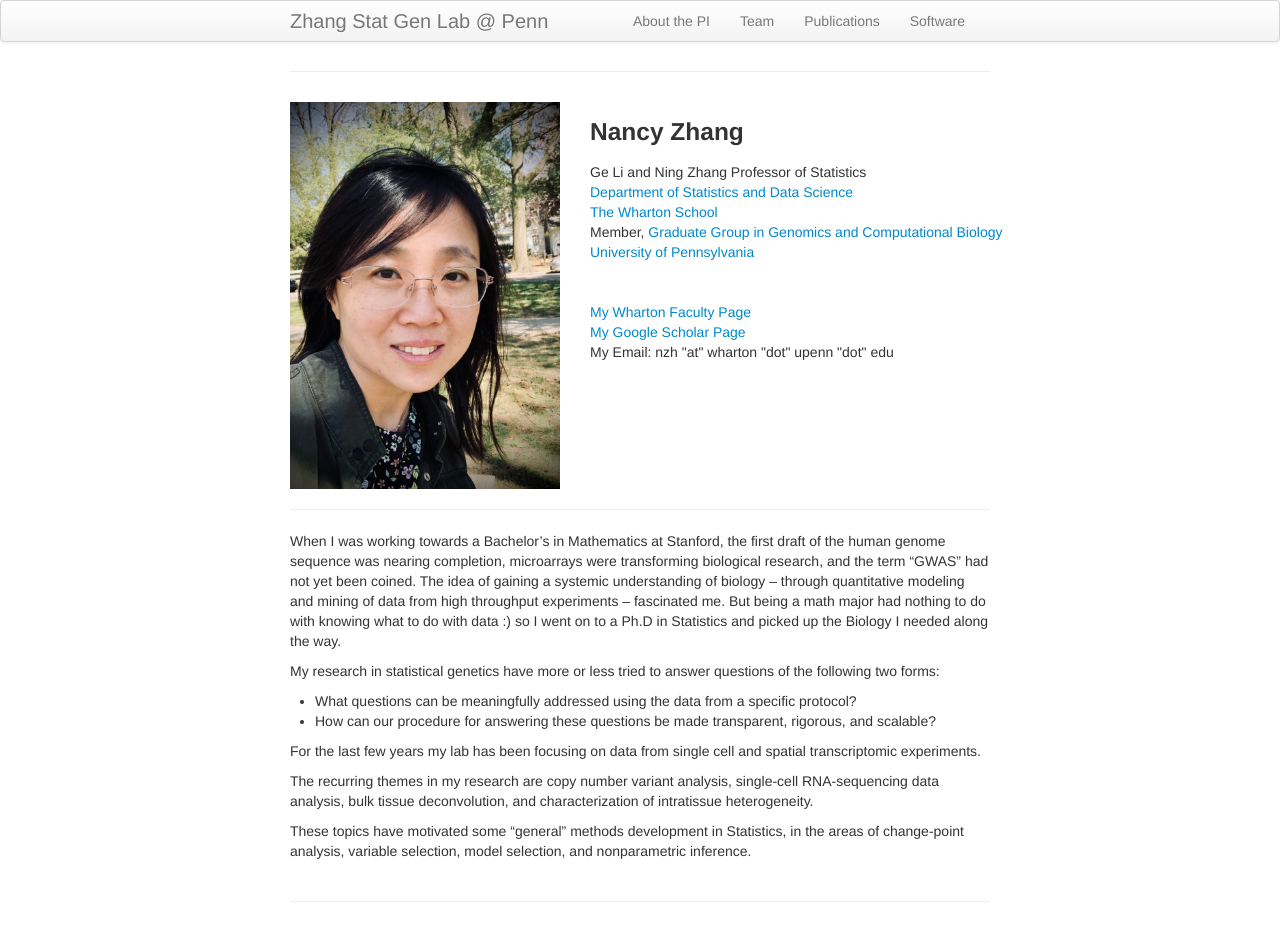
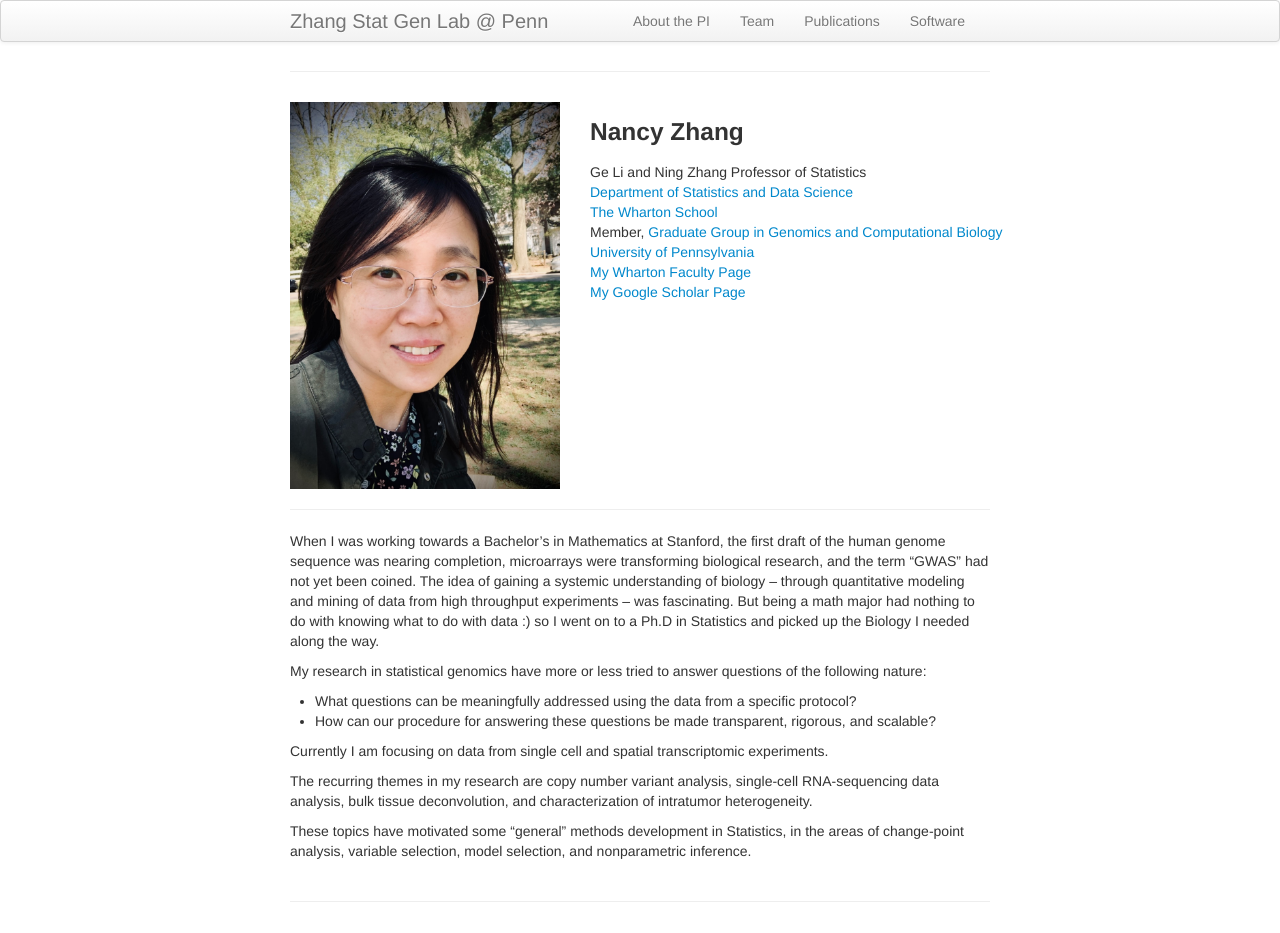
Before and after one commit to nzhanglab/nzhanglab.github.io, a Jekyll site: the page built from pages/pi.md, in a window 1280 px wide. Built offline with Jekyll 4.4.1, drawn with Linux system fonts in a browser that asks for light colours.

Commit message:
editted index

```diff
--- a/pages/pi.md
+++ b/pages/pi.md
@@ -12,7 +12,7 @@ description: About the PI
         <div class="span3">
             <a href="../assets/pics/nrz_small.JPEG">
             <img src="../assets/pics/nrz_small.JPEG"
-                  title="Nancy R. Zhang" alt="Nancy R. Zhang"  width="400"/></a>
+                  title="Nancy R. Zhang" alt="Nancy R. Zhang"  width="500"/></a>
         </div>
 
         <div class="span7">
@@ -22,11 +22,8 @@ description: About the PI
             <a href="https://www.wharton.upenn.edu/">The Wharton School</a><br/>
             Member, <a href="https://www.med.upenn.edu/gcb/">Graduate Group in Genomics and Computational Biology</a><br/>
             <a href="https://www.upenn.edu/">University of Pennsylvania</a><br/>
-
-	    <br/><br/>
 	    <a href="https://statistics.wharton.upenn.edu/profile/nzh/">My Wharton Faculty Page</a><br/>
             <a href="https://scholar.google.com/citations?user=6EErockAAAAJ&hl=en">My Google Scholar Page</a><br/>
-	    My Email:  nzh "at" wharton "dot" upenn "dot" edu
 
         </div>
 
@@ -38,15 +35,15 @@ description: About the PI
 
 <hr />
 
-When I was working towards a Bachelor’s in Mathematics at Stanford, the first draft of the human genome sequence was nearing completion, microarrays were transforming biological research, and the term “GWAS” had not yet been coined.  The idea of gaining a systemic understanding of biology – through quantitative modeling and mining of data from high throughput experiments – fascinated me.  But being a math major had nothing to do with knowing what to do with data :) so I went on to a Ph.D in Statistics and picked up the Biology I needed along the way.
+When I was working towards a Bachelor’s in Mathematics at Stanford, the first draft of the human genome sequence was nearing completion, microarrays were transforming biological research, and the term “GWAS” had not yet been coined.  The idea of gaining a systemic understanding of biology – through quantitative modeling and mining of data from high throughput experiments – was fascinating.  But being a math major had nothing to do with knowing what to do with data :) so I went on to a Ph.D in Statistics and picked up the Biology I needed along the way.
 
-My research in statistical genetics have more or less tried to answer questions of the following two forms:
+My research in statistical genomics have more or less tried to answer questions of the following nature:
 
 - What questions can be meaningfully addressed using the data from a specific protocol?
 - How can our procedure for answering these questions be made transparent, rigorous, and scalable?
 
-For the last few years my lab has been focusing on data from single cell and spatial transcriptomic experiments.
+Currently I am focusing on data from single cell and spatial transcriptomic experiments.
 
-The recurring themes in my research are copy number variant analysis, single-cell RNA-sequencing data analysis, bulk tissue deconvolution, and characterization of intratissue heterogeneity.
+The recurring themes in my research are copy number variant analysis, single-cell RNA-sequencing data analysis, bulk tissue deconvolution, and characterization of intratumor heterogeneity.
 
 These topics have motivated some “general” methods development in Statistics, in the areas of change-point analysis, variable selection, model selection, and nonparametric inference.
```
Also changed, not shown: pages/team.md (+6 -1 lines).
